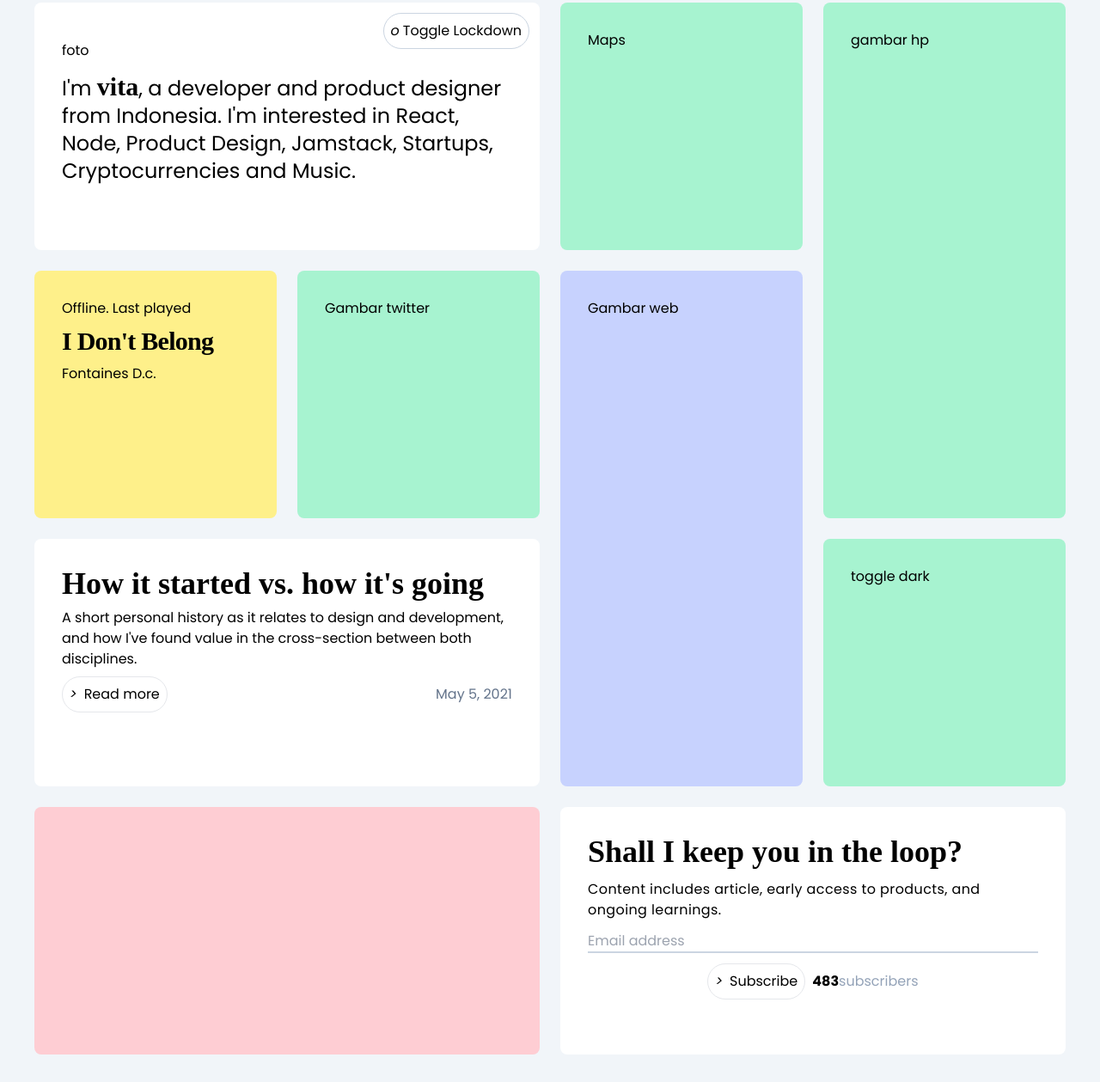
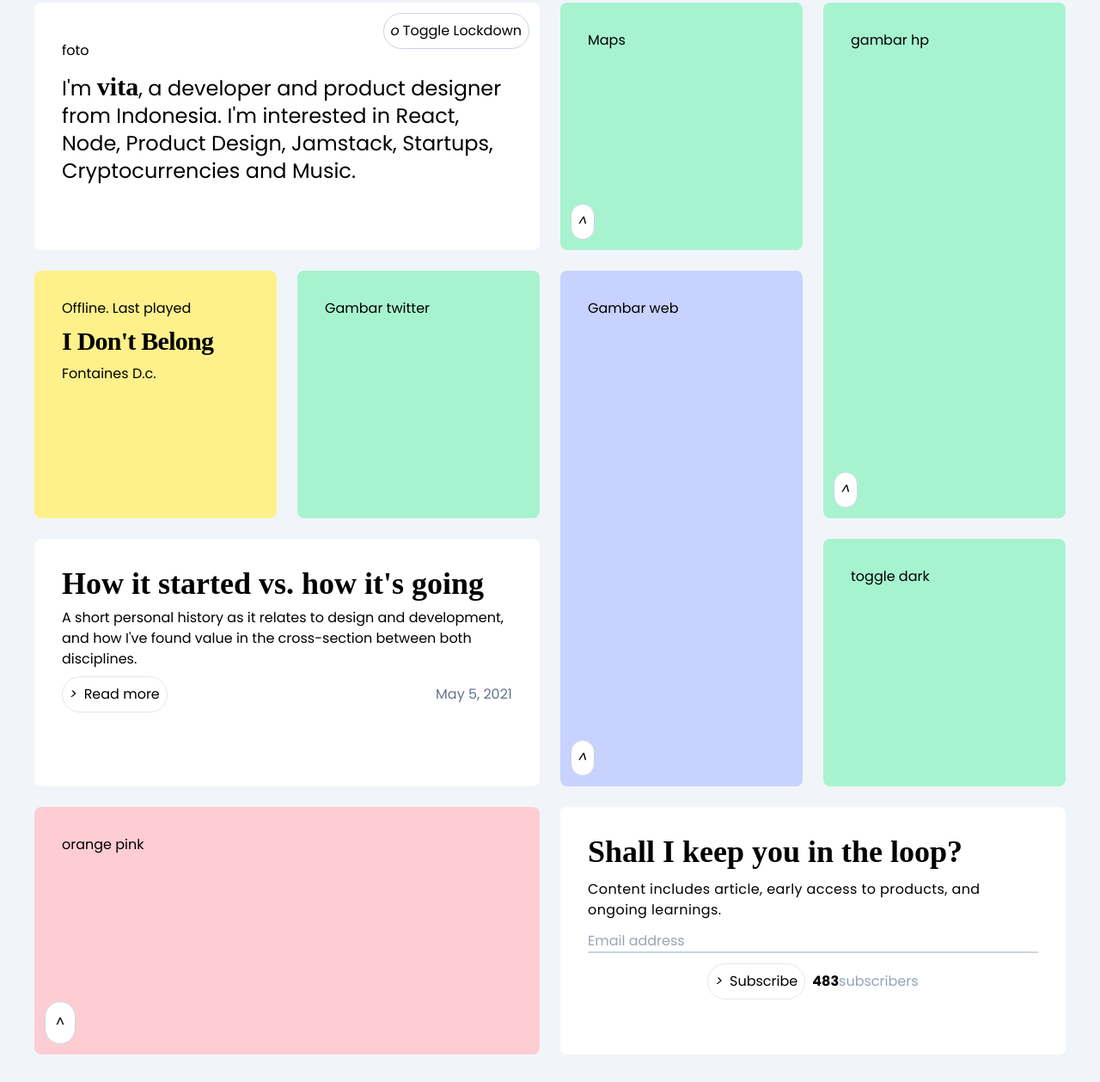
Before and after one commit to vitatriutami/personalweb, a website: page src/index.html in a window 1280 px wide. Shown: the part 181-1440 px from the top of the page at 86% size. Drawn offline with Linux system fonts and the light colour scheme; a web font is replaced by a local one.

Commit message:
update header

```diff
--- a/src/index.html
+++ b/src/index.html
@@ -14,7 +14,7 @@
       class="font-bold text-3xl bg-gradient-to-r from-rose-500 to-indigo-500 bg-clip-text text-transparent tracking-tight">
       vita.
     </div>
-    <div class="flex items-center gap-4 bg-neutral-100 p-2 rounded-full">
+    <div class="flex items-center gap-4 bg-neutral-200 p-2 rounded-full">
       <div class="bg-white shadow-md shadow-neutral-200 px-5 py-2 rounded-full">All</div>
       <div class="px-5 py-2 rounded-full">About</div>
       <div class="px-5 py-2 rounded-full">Project</div>
@@ -23,7 +23,7 @@
     <div class="font-poppins">Contact</div>
   </header>
   <main class="w-[1200px] m-auto grid grid-cols-4 grid-rows-4 gap-6 pb-8">
-    <div class="relative w-full h-72 bg-white col-span-2 rounded-lg p-8 flex flex-col space-y-3">
+    <div class="relative w-full h-72 bg-white col-span-2 rounded-lg p-8 flex flex-col space-y-3 hover:shadow-lg">
       <button
         class="absolute right-3 top-3 border border-slate-300 rounded-full p-2 flex gap-1 hover:ease-in-out hover:outline hover:duration-200 hover:outline-slate-300">
         <i>o</i>
@@ -34,15 +34,31 @@
         designer from Indonesia. I'm interested in React, Node,
         Product Design, Jamstack, Startups, Cryptocurrencies and Music.</h1>
     </div>
-    <div class="w-full h-72 bg-emerald-200 rounded-lg p-8 m-auto">Maps</div>
-    <div class="w-full bg-emerald-200 row-span-2 rounded-lg p-8">gambar hp</div>
+    <div class="relative w-full h-72 bg-emerald-200 rounded-lg p-8 m-auto">
+      Maps
+      <button
+        class="absolute left-3 bottom-3 bg-white rounded-full border border-slate-300 outline-slate-300 p-2 flex gap-1 hover:ease-in hover:outline hover:duration-300 hover:outline-slate-300">
+        <i>^</i>
+      </button>
+    </div>
+    <div class="relative w-full bg-emerald-200 row-span-2 rounded-lg p-8">gambar hp
+      <button
+        class="absolute left-3 bottom-3 bg-white rounded-full border border-slate-300 outline-slate-300 p-2 flex gap-1 hover:ease-in hover:outline hover:duration-300 hover:outline-slate-300">
+        <i>^</i>
+      </button>
+    </div>
     <div class="w-full h-72 bg-yellow-200 rounded-lg flex flex-col space-y-2 p-8">
       <h1>Offline. Last played</h1>
       <h1 class="text-3xl font-bold tracking-tight font-averia">I Don't Belong</h1>
       <h1>Fontaines D.c.</h1>
     </div>
     <div class="w-full h-72 bg-emerald-200 rounded-lg m-auto p-8">Gambar twitter</div>
-    <div class="w-full bg-indigo-200 row-span-2 rounded-lg p-8">Gambar web</div>
+    <div class="relative w-full bg-indigo-200 row-span-2 rounded-lg p-8">Gambar web
+      <button
+        class="absolute left-3 bottom-3 bg-white rounded-full border border-slate-300 outline-slate-300 p-2 flex gap-1 hover:ease-in hover:outline hover:duration-300 hover:outline-slate-300">
+        <i>^</i>
+      </button>
+    </div>
     <div class="w-full h-72 bg-white col-span-2 rounded-lg p-8 flex flex-col space-y-2 my-auto">
       <h1 class="text-4xl font-bold font-averia">How it started vs. how it's going</h1>
       <p>A short personal history as it relates to design and development, and how I've found value in the cross-section
@@ -56,7 +72,12 @@
       </div>
     </div>
     <div class="w-full h-72 bg-emerald-200 rounded-lg m-auto p-8">toggle dark</div>
-    <div class="w-full h-72 bg-rose-200 col-span-2 rounded-lg flex flex-col space-y-3 p-8"></div>
+    <div class="relative w-full h-72 bg-rose-200 col-span-2 rounded-lg flex flex-col space-y-3 p-8">orange pink
+      <button
+        class="absolute left-3 bottom-3 bg-white rounded-full border border-slate-300 outline-slate-300 p-3 m-auto hover:ease-in hover:outline hover:duration-300 hover:outline-slate-300">
+        ^
+      </button>
+    </div>
     <div class="w-full h-72 bg-white col-span-2 rounded-lg flex flex-col space-y-3 p-8">
       <h1 class="text-4xl font-bold font-averia">
         Shall I keep you in the loop?
```
Also changed, not shown: src/output.css.
